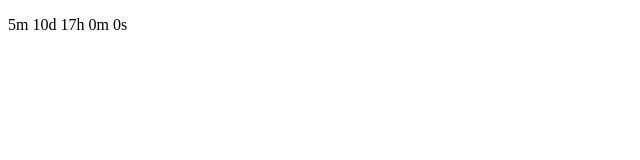
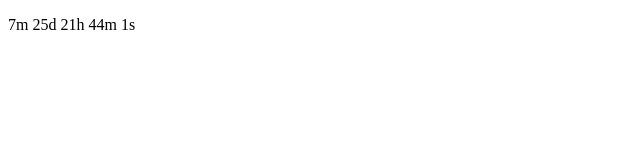
Before and after one commit to gyd2604/gyd2604.github.io, a plain HTML site: page index.html in a window 1280 px wide. Shown: the full height of the page, 0-640 px from the left. Drawn offline with Linux system fonts and the light colour scheme.

Commit message:
first push

```diff
--- a/index.html
+++ b/index.html
@@ -7,13 +7,13 @@
 
 <script>
 // Set the date we're counting down to
-var countDownDate = new Date("Feb 18, 2024 13:00:00").getTime();
+var countDownDate = new Date("Apr 18, 2024 13:00:00").getTime();
 
 // Update the count down every 1 second
 var x = setInterval(function() {
 
   // Get today's date and time
-  var now = new Date("Sep 10, 2023 20:00:00").getTime();
+  var now = new Date().getTime();
 
   // Find the distance between now and the count down date
   var distance = countDownDate - now;
```
